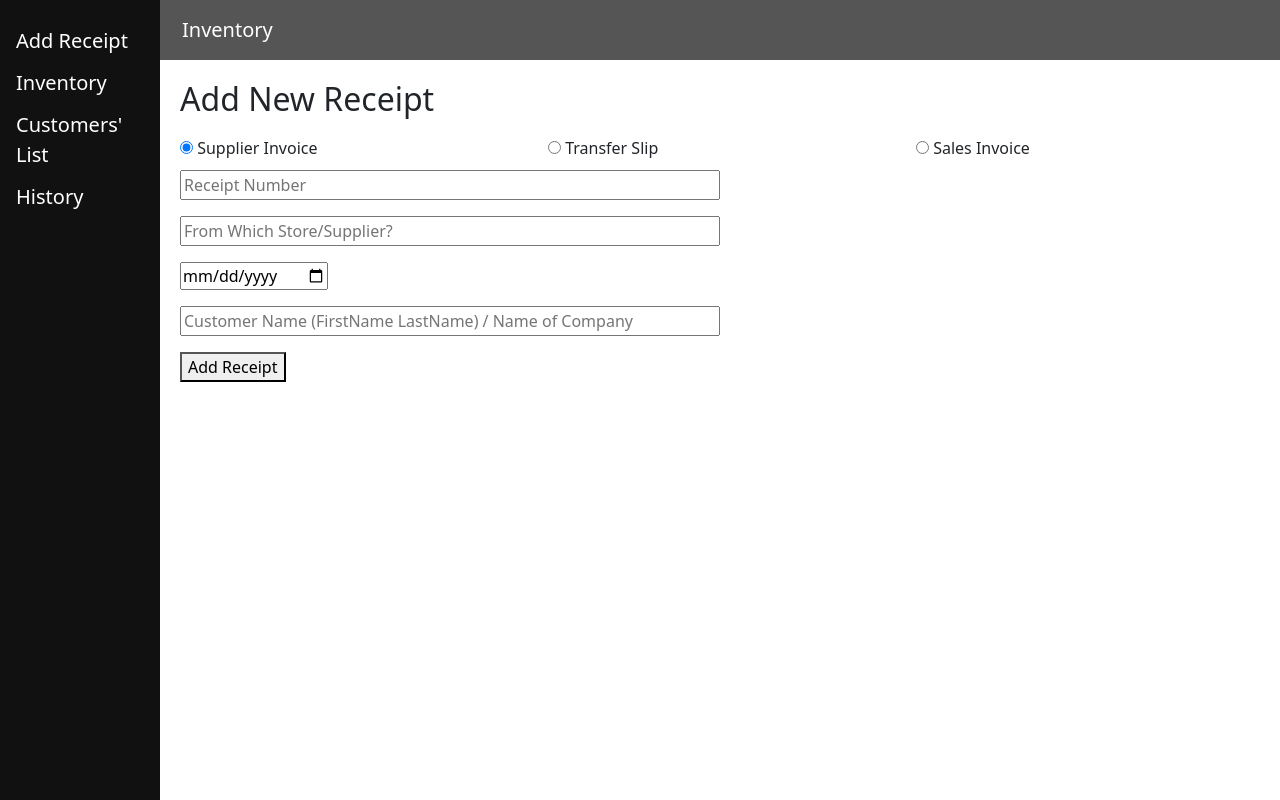
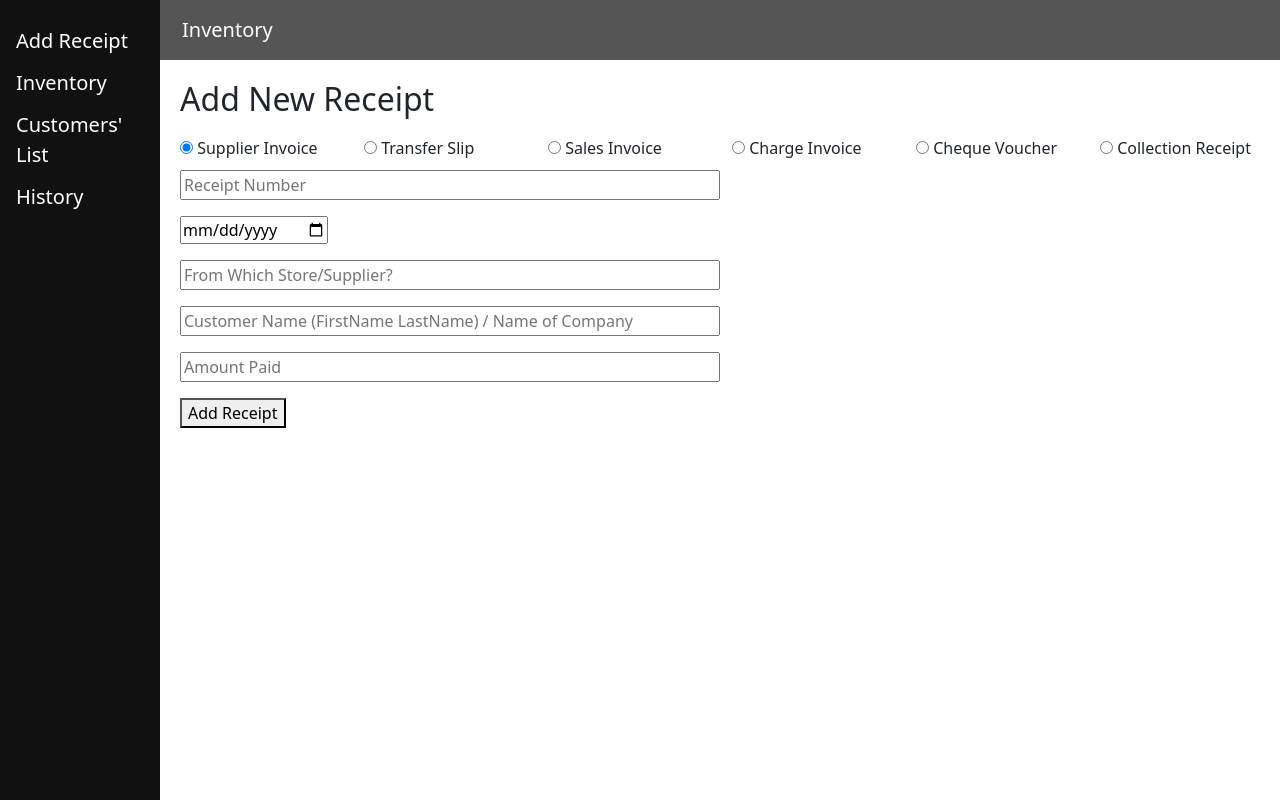
Before and after one commit to NeilQue/benerson, a Django app: page / in a window 1280 px wide. Run offline with Django 3.2, Linux system fonts and the light colour scheme; a user stored in the database is signed in; data comes from the database, SQL or seed files in the repository; both versions use the stored data as it was after the commit.

Commit message:
Implemented new receipt types (charge invoice, cheque voucher, collection receipt) + payables and receivables

```diff
--- a/inventory/templates/inventory/addreceipt.html
+++ b/inventory/templates/inventory/addreceipt.html
@@ -14,24 +14,49 @@
 			<div class="col">
 				<input type="radio", name="type", value="Sales Invoice"> Sales Invoice
 			</div>
+			<div class="col">
+				<input type="radio", name="type", value="Charge Invoice"> Charge Invoice
+			</div>
+			<div class="col">
+				<input type="radio", name="type", value="Cheque Voucher"> Cheque Voucher
+			</div>
+			<div class="col">
+				<input type="radio", name="type", value="Collection Receipt"> Collection Receipt
+			</div>
 		</div>
 
 		{% if number == "Receipt Number" %}
 			<p><input type="text", name="number", placeholder="{{number}}" required></p>
-			<p><input type="text", name="store", placeholder="{{store}}" required></p>
 			<p><input type="date", name="date", placeholder="{{date}}" required></p>
-			<p><input list="customerList", type="text", name="customerName", placeholder="{{customer}}" required></p>
 		{% else %}
 			<p><input type="text", name="number", placeholder="{{number}}", value="{{number}}" required></p>
-			<p><input type="text", name="store", placeholder="{{store}}", value="{{store}}" required></p>
 			<p><input type="date", name="date", placeholder="{{date}}", value="{{date}}" required></p>
-			<p><input list="customerList", type="text", name="customerName", placeholder="{{customer}}", value="{{customer}}" required></p>
 		{% endif %}
-		<datalist id = "customerList">
-			{% for customer in customer_set %}
-			<option value="{{customer}}">
-			{% endfor %}
-		</datalist>
+
+		<!-- if type != "Cheque Voucher" and type != "Collection Receipt" -->
+			{% if store == "From Which Store/Supplier?" %}
+				<p><input type="text", name="store", placeholder="{{store}}" required></p>
+			{% else %}
+				<p><input type="text", name="store", placeholder="{{store}}" required></p>
+			{% endif %}
+
+			<!-- if type == "Supplier Invoice"
+				<p><input type="text", name="amountPaid", placeholder="Amount Paid" required></p>
+			<-- elif type == "Sales Invoice" or type == "Charge Invoice"-->
+				{% if customer == "Customer Name (FirstName LastName) / Name of Company" %}
+					<p><input list="customerList", type="text", name="customerName", placeholder="{{customer}}" required></p>
+				{% else %}
+					<p><input list="customerList", type="text", name="customerName", placeholder="{{customer}}", value="{{customer}}" required></p>
+				{% endif %}
+				<datalist id = "customerList">
+					{% for customer in customer_set %}
+					<option value="{{customer}}">
+					{% endfor %}
+				</datalist>
+
+				<p><input type="text", name="amountPaid", placeholder="Amount Paid" required></p>
+			<!-- endif -->
+		<!-- endif -->
 
 		<p><button type="submit", name="newReceipt", value="newReceipt">Add Receipt</button></p>
 	</form>
--- a/inventory/views.py
+++ b/inventory/views.py
@@ -1,5 +1,5 @@
 from django.shortcuts import render
-from .models import Customer, Receipt, Item, ItemInReceipt
+from .models import Customer, Receipt, Item, ItemInReceipt, ReceiptInReceipt
 from django.http import HttpResponseRedirect
 from django.db.models import Q
 from django.db.models.functions import Lower
@@ -7,7 +7,8 @@ from django.contrib.auth.decorators import login_required
 from django.core.exceptions import ObjectDoesNotExist, MultipleObjectsReturned
 
 ## SUGGESTIONS ##
-# add add receipt in sidenav to make it starting point
+# add payables / receivables that are paid through cheque vouchers / collection receipts
+# add charge invoice
 
 # inventory
 def home(request):
@@ -124,10 +125,15 @@ def addReceipt(request):
             store = request.POST.get("store")
             new = Receipt(number=number,date=date,type=type,store=store)
 
-            if type == "Sales Invoice":
+            if type == "Supplier Invoice":
+                new.amount_paid = makeStrPriceTwoDecimalPlaces(request.POST.get("amountPaid"))
+
+            elif type == "Sales Invoice" or type == "Charge Invoice":
                 try:
                     customer = Customer.objects.get(name=request.POST.get("customerName"))
                     new.customer = customer
+
+                    new.amount_paid = makeStrPriceTwoDecimalPlaces(request.POST.get("amountPaid"))
                 except ObjectDoesNotExist:
                     request.session['number'] = number
                     request.session['date'] = date
@@ -171,6 +177,7 @@ def showItem(request, id):
 #edit receipt
 def showReceipt(request, id):
     current_receipt = Receipt.objects.get(id=id)
+    receipts_in_receipt = ReceiptInReceipt.objects.filter(source_document=current_receipt)
     items_in_receipt = ItemInReceipt.objects.filter(receipt=current_receipt)
     message = ""
 
@@ -189,7 +196,38 @@ def showReceipt(request, id):
             request.session['specs'] = "null"
 
     if request.method == "POST":
-        if request.POST.get("addItem"):
+        if request.POST.get("addReceipt"):
+            receipt_name = request.POST.get("paidReceipt") # Receipt #XXXX
+            receipt_number = receipt_name.split(' ')[1][1:] # this separates Receipt from #XXXX, gets the latter, and then gets XXXX
+            amount_paid = request.POST.get("amountPaid")
+
+            try:
+                receipt = Receipt.objects.get(number=receipt_number)
+                remaining_balance = float(receipt.total_price) - float(receipt.amount_paid)
+
+                if remaining_balance >= float(amount_paid):
+                    temp = float(receipt.amount_paid) + float(amount_paid)
+                    receipt.amount_paid = makeStrPriceTwoDecimalPlaces(str(temp))
+
+                    temp = float(current_receipt.amount_paid) + float(amount_paid)
+                    current_receipt.amount_paid = makeStrPriceTwoDecimalPlaces(str(temp))
+                else:
+                    remaining_balance = makeStrPriceTwoDecimalPlaces(str(remaining_balance))
+                    message = f"Remaining Balance in {receipt} is only {remaining_balance}. Enter an amount less than or equal to {remaining_balance} for {receipt}."
+
+                if message == "":
+                    receipt.save()
+                    current_receipt.save()
+
+                    paid_receipt = ReceiptInReceipt(paid_receipt=receipt, source_document=current_receipt, amount_paid=amount_paid)
+                    paid_receipt.save()
+
+            except ObjectDoesNotExist:
+                message = f"{receipt_name} does not exist in the database. Please add this receipt first"
+            except MultipleObjectsReturned:
+                pass
+
+        elif request.POST.get("addItem"):
             item_brand = request.POST.get("brand")
             item_model = request.POST.get("model")
             item_specs = request.POST.get("specs")
@@ -245,62 +283,95 @@ def showReceipt(request, id):
                 pass
 
         elif request.POST.get("save"):
-            for entry in items_in_receipt:
-                new_quantity = int(request.POST.get(f"{entry.id}qty"))
-                new_price = request.POST.get(f"{entry.id}price")
-                item = entry.item
+            if current_receipt.type == "Cheque Voucher" or current_receipt.type == "Collection Receipt":
+                for entry in receipts_in_receipt:
+                    new_amount_paid = request.POST.get(f"{entry.id}paidAmt")
+                    paid_receipt = entry.paid_receipt
 
-                new_message = ""
+                    new_message = ""
 
-                # update item model's quantity
-                if current_receipt.type == "Supplier Invoice":
-                    item.benerson_qty = item.benerson_qty - entry.quantity + new_quantity
+                    remaining_balance = float(paid_receipt.total_price) - float(paid_receipt.amount_paid) + float(entry.amount_paid)
 
-                else:
-                    if current_receipt.store == "Qlinx":
-                        if item.qlinx_qty + entry.quantity - new_quantity >= 0:
-                            item.qlinx_qty = item.qlinx_qty + entry.quantity - new_quantity
+                    if remaining_balance >= float(new_amount_paid):
+                        temp = float(paid_receipt.amount_paid) - float(entry.amount_paid) + float(new_amount_paid)
+                        paid_receipt.amount_paid = makeStrPriceTwoDecimalPlaces(str(temp))
 
-                            if current_receipt.type == "Transfer Slip":
-                                item.benerson_qty = item.benerson_qty - entry.quantity + new_quantity
-                        else:
-                            if message != "":
-                                new_message = "\n"
+                        temp = float(current_receipt.amount_paid) - float(entry.amount_paid) + float(new_amount_paid)
+                        current_receipt.amount_paid = makeStrPriceTwoDecimalPlaces(str(temp))
+                    else:
+                        if message != "":
+                            new_message = "\n"
 
-                            new_message += f"There are only {item.qlinx_qty + entry.quantity} {item}'s in Qlinx. Enter a quantity less than or equal to {item.qlinx_qty + entry.quantity} for {item}."
-                            message += new_message
+                        remaining_balance = makeStrPriceTwoDecimalPlaces(str(remaining_balance))
 
-                    if current_receipt.store == "Benerson":
-                        if item.benerson_qty + entry.quantity - new_quantity >= 0:
-                            item.benerson_qty = item.benerson_qty + entry.quantity - new_quantity
+                        new_message += f"Remaining Balance in {paid_receipt} is only {remaining_balance}. Enter an amount less than or equal to {remaining_balance} for {paid_receipt}."
+                        message += new_message
 
-                            if current_receipt.type == "Transfer Slip":
-                                item.qlinx_qty = item.qlinx_qty - entry.quantity + new_quantity
-                        else:
-                            if message != "":
-                                new_message = "\n"
-
-                            new_message += f"There are only {item.benerson_qty + entry.quantity} {item}'s in Benerson. Enter a quantity less than or equal to {item.benerson_qty + entry.quantity} for {item}."
-                            message += new_message
-
-                if new_message == "":
-                    item.save()
-
-                    # update receipt's total price as needed
-                    if current_receipt.type != "Transfer Slip":
-                        current_price = float(current_receipt.total_price) - float(entry.quantity) * float(entry.price)
-                        current_price = str(current_price + float(new_quantity) * float(new_price))
-
-                        current_receipt.total_price = makeStrPriceTwoDecimalPlaces(current_price)
+                    if new_message == "":
+                        paid_receipt.save()
                         current_receipt.save()
 
-                    # update item in receipt quantity as needed
-                    entry.quantity = new_quantity
-                    entry.price = makeStrPriceTwoDecimalPlaces(new_price)
-                    entry.save()
+                        entry.amount_paid = makeStrPriceTwoDecimalPlaces(new_amount_paid)
+                        entry.save()
+
+            else:
+                for entry in items_in_receipt:
+                    new_quantity = int(request.POST.get(f"{entry.id}qty"))
+                    new_price = request.POST.get(f"{entry.id}price")
+                    item = entry.item
+
+                    new_message = ""
+
+                    # update item model's quantity
+                    if current_receipt.type == "Supplier Invoice":
+                        item.benerson_qty = item.benerson_qty - entry.quantity + new_quantity
+
+                    else:
+                        if current_receipt.store == "Qlinx":
+                            if item.qlinx_qty + entry.quantity - new_quantity >= 0:
+                                item.qlinx_qty = item.qlinx_qty + entry.quantity - new_quantity
+
+                                if current_receipt.type == "Transfer Slip":
+                                    item.benerson_qty = item.benerson_qty - entry.quantity + new_quantity
+                            else:
+                                if message != "":
+                                    new_message = "\n"
+
+                                new_message += f"There are only {item.qlinx_qty + entry.quantity} {item}'s in Qlinx. Enter a quantity less than or equal to {item.qlinx_qty + entry.quantity} for {item}."
+                                message += new_message
+
+                        if current_receipt.store == "Benerson":
+                            if item.benerson_qty + entry.quantity - new_quantity >= 0:
+                                item.benerson_qty = item.benerson_qty + entry.quantity - new_quantity
+
+                                if current_receipt.type == "Transfer Slip":
+                                    item.qlinx_qty = item.qlinx_qty - entry.quantity + new_quantity
+                            else:
+                                if message != "":
+                                    new_message = "\n"
+
+                                new_message += f"There are only {item.benerson_qty + entry.quantity} {item}'s in Benerson. Enter a quantity less than or equal to {item.benerson_qty + entry.quantity} for {item}."
+                                message += new_message
+
+                    if new_message == "":
+                        item.save()
+
+                        # update receipt's total price as needed
+                        if current_receipt.type != "Transfer Slip":
+                            current_price = float(current_receipt.total_price) - float(entry.quantity) * float(entry.price)
+                            current_price = str(current_price + float(new_quantity) * float(new_price))
+
+                            current_receipt.total_price = makeStrPriceTwoDecimalPlaces(current_price)
+                            current_receipt.save()
+
+                        # update item in receipt quantity as needed
+                        entry.quantity = new_quantity
+                        entry.price = makeStrPriceTwoDecimalPlaces(new_price)
+                        entry.save()
 
     return render(request, 'inventory/editreceipt.html',
-        {"receipt": current_receipt, "items_in_receipt": items_in_receipt, "item_set": Item.objects.all(),
+        {"receipt": current_receipt, "receipts_in_receipt": receipts_in_receipt, "receipt_set": Receipt.objects.all(),
+         "items_in_receipt": items_in_receipt, "item_set": Item.objects.all(),
          "brand": current_brand, "model": current_model, "specs": current_specs, "message": message})
 
 def customersList(request):
```
Also changed, not shown: inventory/admin.py (+6 -1 lines), inventory/models.py (+12 -3 lines), inventory/templates/inventory/editreceipt.html (+44 -0 lines), db.sqlite3, inventory/migrations/0007_auto_20240801_1142.py (added), inventory/migrations/0008_receiptinreceipt_amount_paid.py (added).
